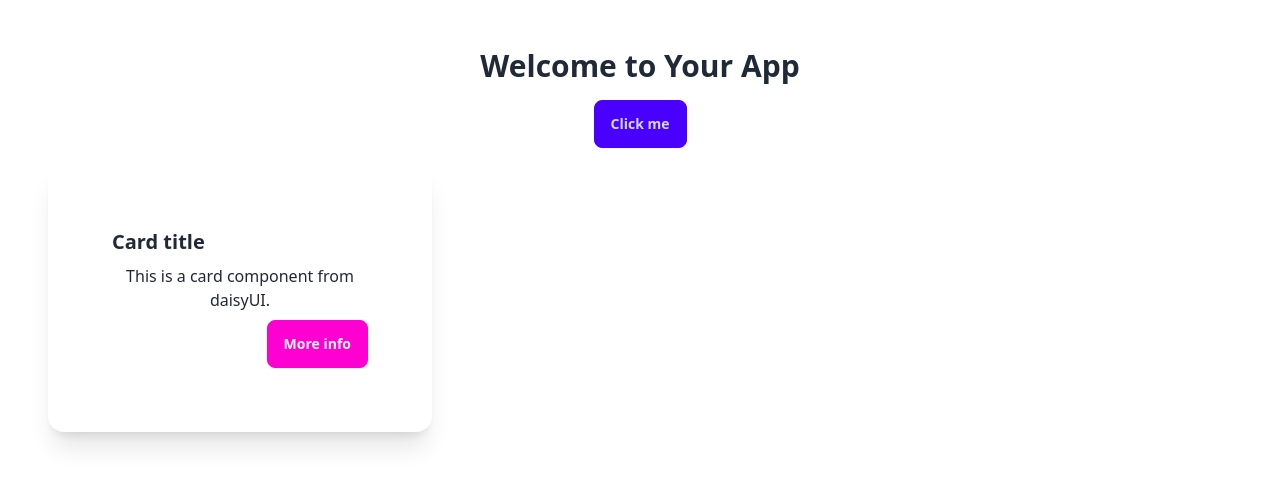
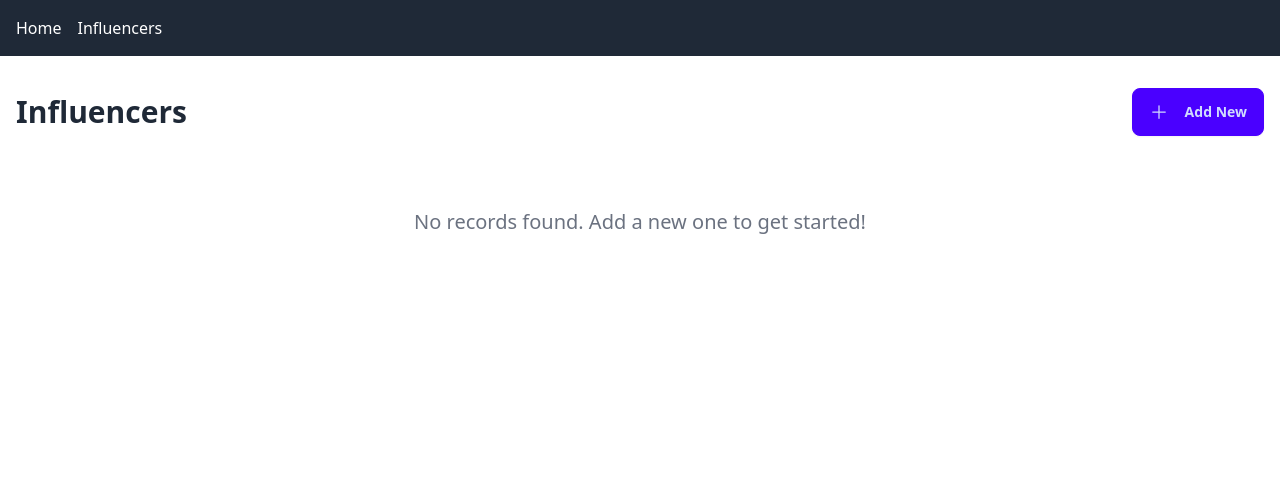
Before and after one commit to 1kx-ai/dream100, a React (Vite) app in the folder frontend/: page / in a window 1280 px wide. Shown: the top 486 px of the page. Built offline with nearby package versions, Linux system fonts and the light colour scheme.

Commit message:
Things basically render

```diff
--- a/frontend/src/App.jsx
+++ b/frontend/src/App.jsx
@@ -1,26 +1,12 @@
-import { useState } from 'react'
-import reactLogo from './assets/react.svg'
-import viteLogo from '/vite.svg'
-import './App.css'
+import React from 'react';
+import AppRouter from './AppRouter';
 
 function App() {
-  const [count, setCount] = useState(0)
-
   return (
-    <div className="container mx-auto p-4">
-      <h1 className="text-3xl font-bold mb-4">Welcome to Your App</h1>
-      <button className="btn btn-primary">Click me</button>
-      <div className="card w-96 bg-base-100 shadow-xl mt-4">
-        <div className="card-body">
-          <h2 className="card-title">Card title</h2>
-          <p>This is a card component from daisyUI.</p>
-          <div className="card-actions justify-end">
-            <button className="btn btn-secondary">More info</button>
-          </div>
-        </div>
-      </div>
+    <div className="App">
+      <AppRouter />
     </div>
-  )
+  );
 }
 
-export default App
+export default App;
--- /dev/null
+++ b/frontend/src/AppRouter.jsx
@@ -0,0 +1,39 @@
+import React from 'react';
+import { BrowserRouter as Router, Routes, Route, Link } from 'react-router-dom';
+import InfluencersPage from './pages/InfluencersPage';
+// import ProjectsPage from '../pages/ProjectsPage';
+// import WebPropertiesPage from '../pages/WebPropertiesPage';
+
+const AppRouter = () => {
+  return (
+    <Router>
+      <div>
+        <nav className="bg-gray-800 p-4">
+          <ul className="flex space-x-4">
+            <li>
+              <Link to="/" className="text-white hover:text-gray-300">Home</Link>
+            </li>
+            <li>
+              <Link to="/influencers" className="text-white hover:text-gray-300">Influencers</Link>
+            </li>
+            {/* <li>
+              <Link to="/projects" className="text-white hover:text-gray-300">Projects</Link>
+            </li>
+            <li>
+              <Link to="/web-properties" className="text-white hover:text-gray-300">Web Properties</Link>
+            </li> */}
+          </ul>
+        </nav>
+
+        <Routes>
+          <Route path="/" element={<InfluencersPage />} />
+          <Route path="/influencers" element={<InfluencersPage />} />
+          {/* <Route path="/projects" element={<ProjectsPage />} />
+          <Route path="/web-properties" element={<WebPropertiesPage />} /> */}
+        </Routes>
+      </div>
+    </Router>
+  );
+};
+
+export default AppRouter;
--- /dev/null
+++ b/frontend/src/layouts/MainPageLayout.jsx
@@ -0,0 +1,38 @@
+import React from 'react';
+
+const MainPageLayout = ({ title, records, onAddNew, renderRecord }) => {
+  return (
+    <div className="container mx-auto px-4 py-8">
+      <div className="flex justify-between items-center mb-6">
+        <h1 className="text-3xl font-bold">{title}</h1>
+        <button
+          onClick={onAddNew}
+          className="btn btn-primary"
+        >
+          <svg xmlns="http://www.w3.org/2000/svg" fill="none" viewBox="0 0 24 24" strokeWidth={1.5} stroke="currentColor" className="w-5 h-5 mr-2">
+            <path strokeLinecap="round" strokeLinejoin="round" d="M12 4.5v15m7.5-7.5h-15" />
+          </svg>
+          Add New
+        </button>
+      </div>
+
+      <div className="grid grid-cols-1 md:grid-cols-2 lg:grid-cols-3 gap-6">
+        {records.map((record) => (
+          <div key={record.id} className="card bg-base-100 shadow-xl">
+            <div className="card-body">
+              {renderRecord(record)}
+            </div>
+          </div>
+        ))}
+      </div>
+
+      {records.length === 0 && (
+        <div className="text-center py-12">
+          <p className="text-xl text-gray-500">No records found. Add a new one to get started!</p>
+        </div>
+      )}
+    </div>
+  );
+};
+
+export default MainPageLayout;
--- /dev/null
+++ b/frontend/src/pages/InfluencersPage.jsx
@@ -0,0 +1,48 @@
+import React, { useState, useEffect } from 'react';
+import MainPageLayout from '../layouts/MainPageLayout';
+
+const InfluencersPage = () => {
+  const [influencers, setInfluencers] = useState([]);
+
+  useEffect(() => {
+    // Fetch influencers data from your API
+    // setInfluencers(fetchedData);
+  }, []);
+
+  const handleAddNew = () => {
+    // Implement logic to add a new influencer
+  };
+
+  const renderInfluencer = (influencer) => (
+    <>
+      <p>test</p>
+      <h2 className="card-title">{influencer.name}</h2>
+      <p>Projects: {influencer.project_ids.length}</p>
+      <div className="card-actions justify-end">
+        <button className="btn btn-primary btn-sm">
+          <svg xmlns="http://www.w3.org/2000/svg" fill="none" viewBox="0 0 24 24" strokeWidth={1.5} stroke="currentColor" className="w-4 h-4 mr-1">
+            <path strokeLinecap="round" strokeLinejoin="round" d="M16.862 4.487l1.687-1.688a1.875 1.875 0 112.652 2.652L10.582 16.07a4.5 4.5 0 01-1.897 1.13L6 18l.8-2.685a4.5 4.5 0 011.13-1.897l8.932-8.931zm0 0L19.5 7.125M18 14v4.75A2.25 2.25 0 0115.75 21H5.25A2.25 2.25 0 013 18.75V8.25A2.25 2.25 0 015.25 6H10" />
+          </svg>
+          Edit
+        </button>
+        <button className="btn btn-ghost btn-sm">
+          <svg xmlns="http://www.w3.org/2000/svg" fill="none" viewBox="0 0 24 24" strokeWidth={1.5} stroke="currentColor" className="w-4 h-4 mr-1">
+            <path strokeLinecap="round" strokeLinejoin="round" d="M14.74 9l-.346 9m-4.788 0L9.26 9m9.968-3.21c.342.052.682.107 1.022.166m-1.022-.165L18.16 19.673a2.25 2.25 0 01-2.244 2.077H8.084a2.25 2.25 0 01-2.244-2.077L4.772 5.79m14.456 0a48.108 48.108 0 00-3.478-.397m-12 .562c.34-.059.68-.114 1.022-.165m0 0a48.11 48.11 0 013.478-.397m7.5 0v-.916c0-1.18-.91-2.164-2.09-2.201a51.964 51.964 0 00-3.32 0c-1.18.037-2.09 1.022-2.09 2.201v.916m7.5 0a48.667 48.667 0 00-7.5 0" />
+          </svg>
+          Delete
+        </button>
+      </div>
+    </>
+  );
+
+  return (
+    <MainPageLayout
+      title="Influencers"
+      records={influencers}
+      onAddNew={handleAddNew}
+      renderRecord={renderInfluencer}
+    />
+  );
+};
+
+export default InfluencersPage;
```
Also changed, not shown: 1 other file (tests, documents, lock files or other folders).
